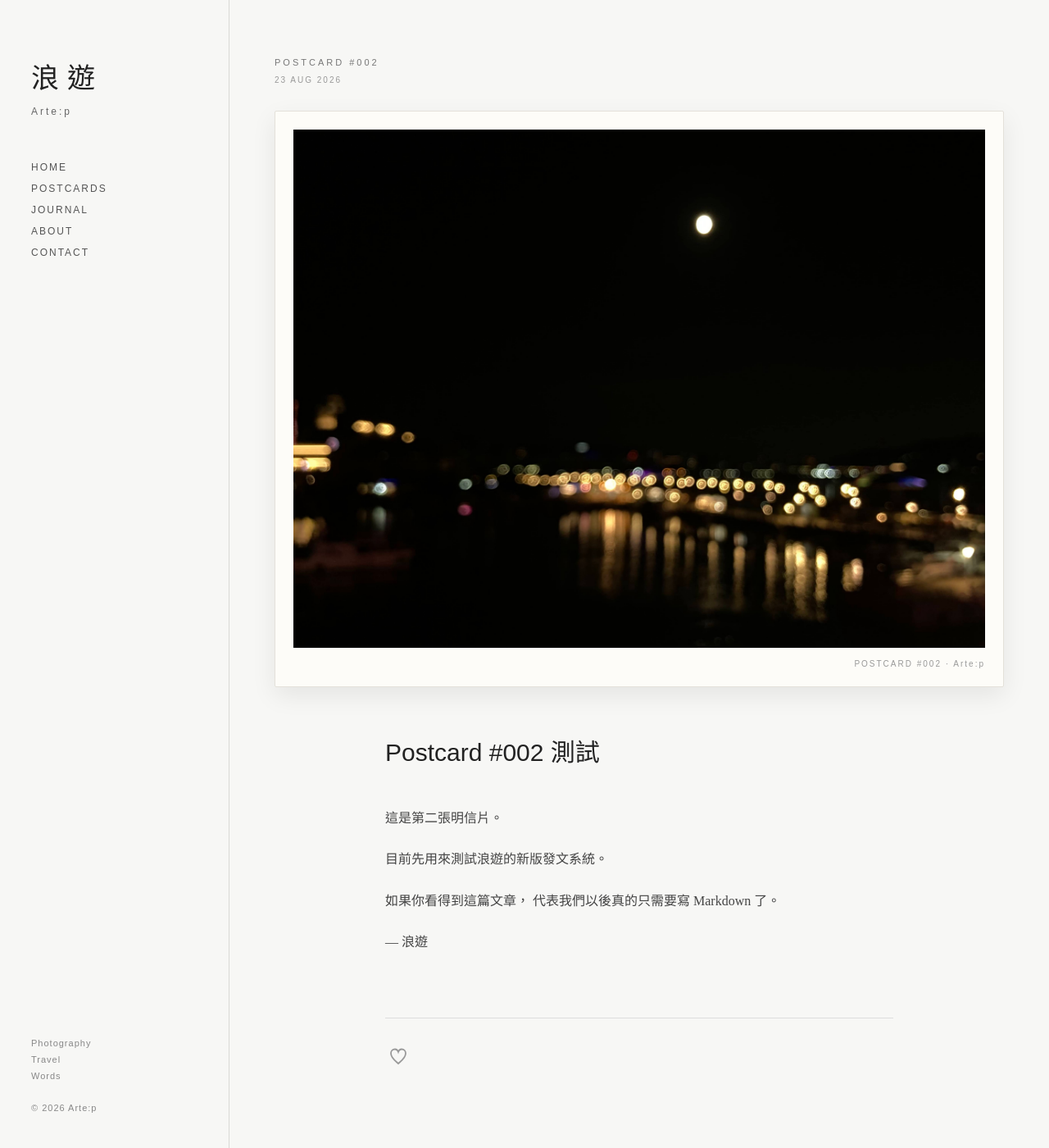
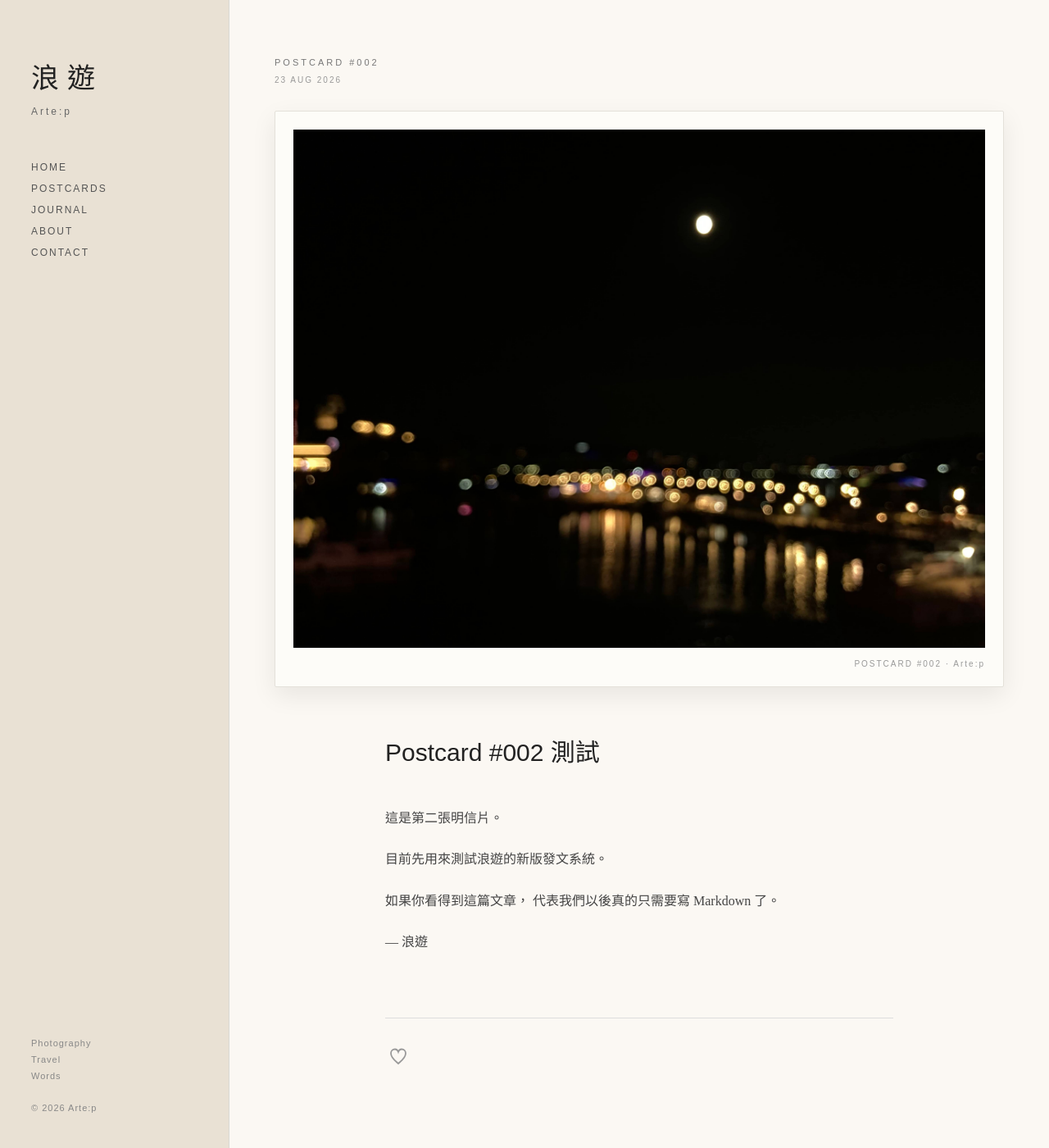
Before and after one commit to artep-wandering/artep-wandering.github.io, a Jekyll site: the page built from _posts/2026-08-23-postcard-002.md, in a window 1280 px wide and 1400 px high. Shown: the whole window at 82% size. Built offline with Jekyll 4.4.1, drawn with Linux system fonts in a browser that asks for light colours; some web fonts are replaced.

Commit message:
layout_postcard_v0.0.2

```diff
--- a/_layouts/postcard.html
+++ b/_layouts/postcard.html
@@ -1,3 +1,4 @@
+<!-- layout_postcard_v0.0.2 -->
 <!DOCTYPE html>
 <html lang="zh-Hant">
 
@@ -6,6 +7,7 @@
   <meta name="viewport" content="width=device-width, initial-scale=1.0">
 
   <title>{{ page.title }} | 浪遊</title>
+  <link rel="stylesheet" href="/assets/css/theme.css">
   <link rel="preconnect" href="https://fonts.googleapis.com">
   <link rel="preconnect" href="https://fonts.gstatic.com" crossorigin>
 <link href="https://fonts.googleapis.com/css2?family=LXGW+WenKai+TC&display=swap"
@@ -17,8 +19,7 @@
 
     body {
       margin: 0;
-      background: #f7f7f5;
-      color: #222;
+
       font-family: Arial, "Noto Sans TC", sans-serif;
     }
 
@@ -35,7 +36,7 @@
       position: fixed;
       left: 0;
       top: 0;
-      background: #f7f7f5;
+
       display: flex;
       flex-direction: column;
     }
```
